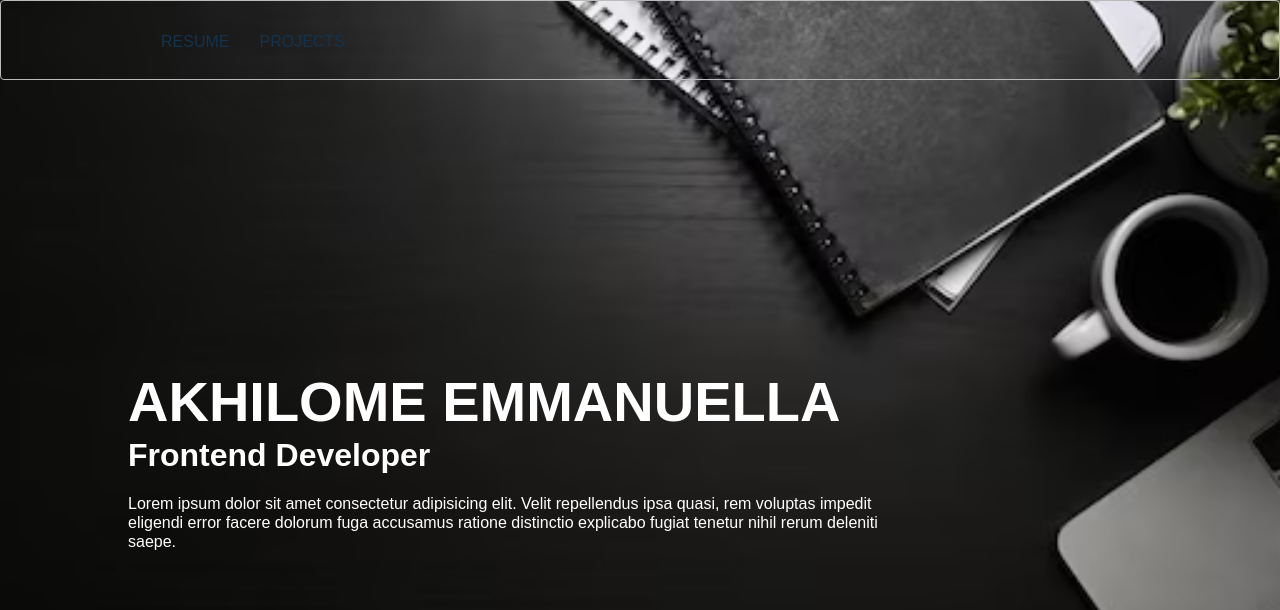
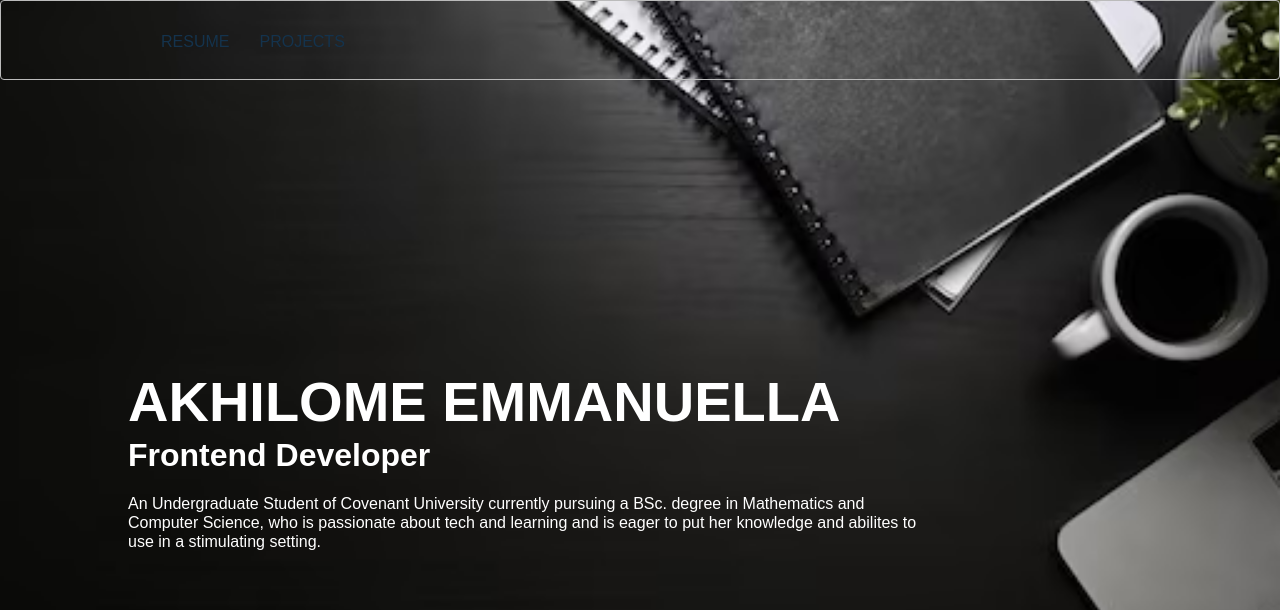
Before and after one commit to akhilomeella/codsoft, a plain HTML site: page portfolio/index.html in a window 1280 px wide. Shown: the top 610 px of the page. Drawn offline with nearby package versions, Linux system fonts and the light colour scheme.

Commit message:
added description

```diff
--- a/portfolio/index.html
+++ b/portfolio/index.html
@@ -42,10 +42,10 @@
         <h1>AKHILOME EMMANUELLA</h1>
         <h3>Frontend Developer</h3>
         <p>
-          Lorem ipsum dolor sit amet consectetur adipisicing elit. Velit
-          repellendus ipsa quasi, rem voluptas impedit eligendi error facere
-          dolorum fuga accusamus ratione distinctio explicabo fugiat tenetur
-          nihil rerum deleniti saepe.
+          An Undergraduate Student of Covenant University currently pursuing a
+          BSc. degree in Mathematics and Computer Science, who is passionate
+          about tech and learning and is eager to put her knowledge and abilites
+          to use in a stimulating setting.
         </p>
       </div>
 
```
